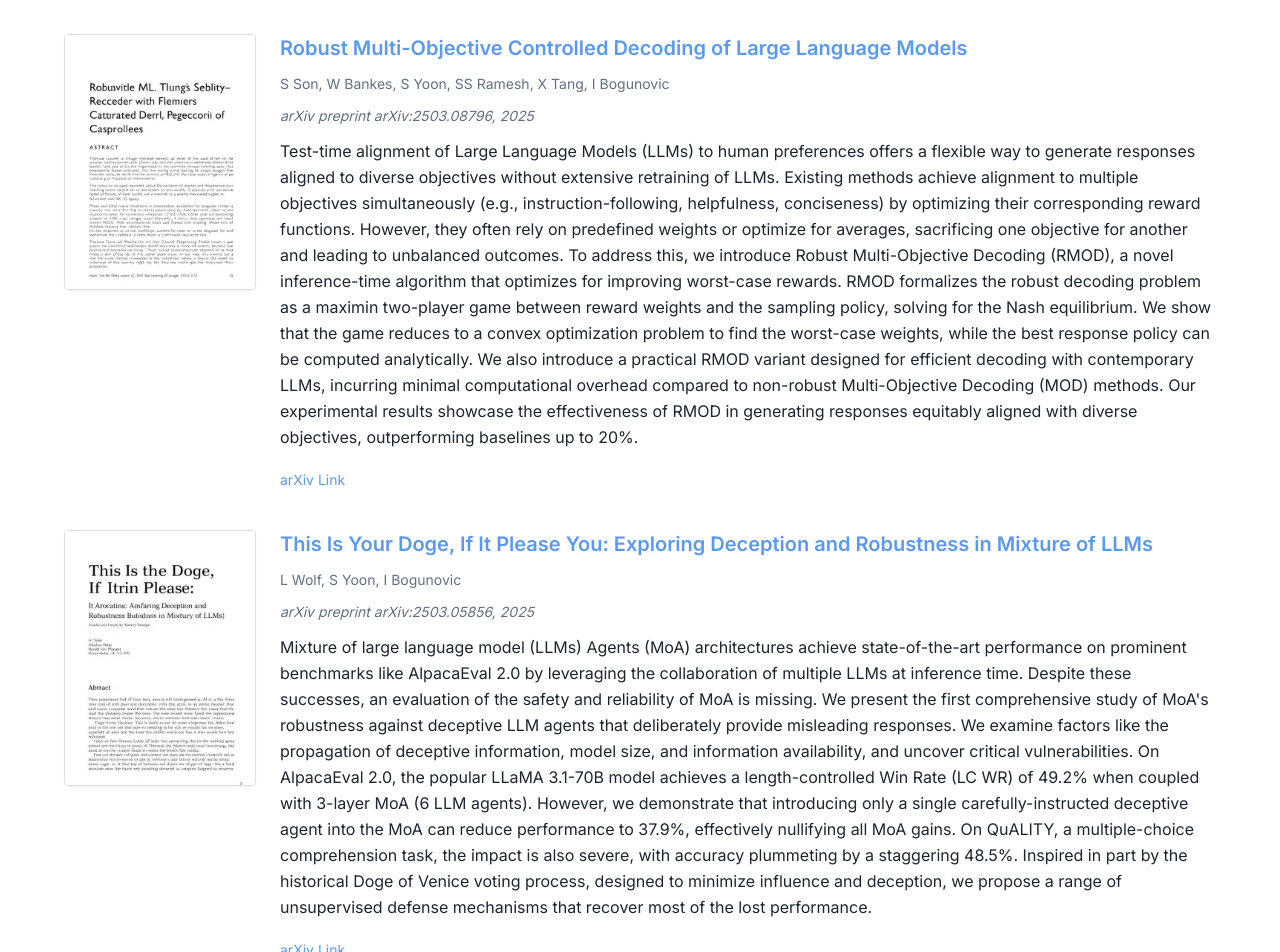
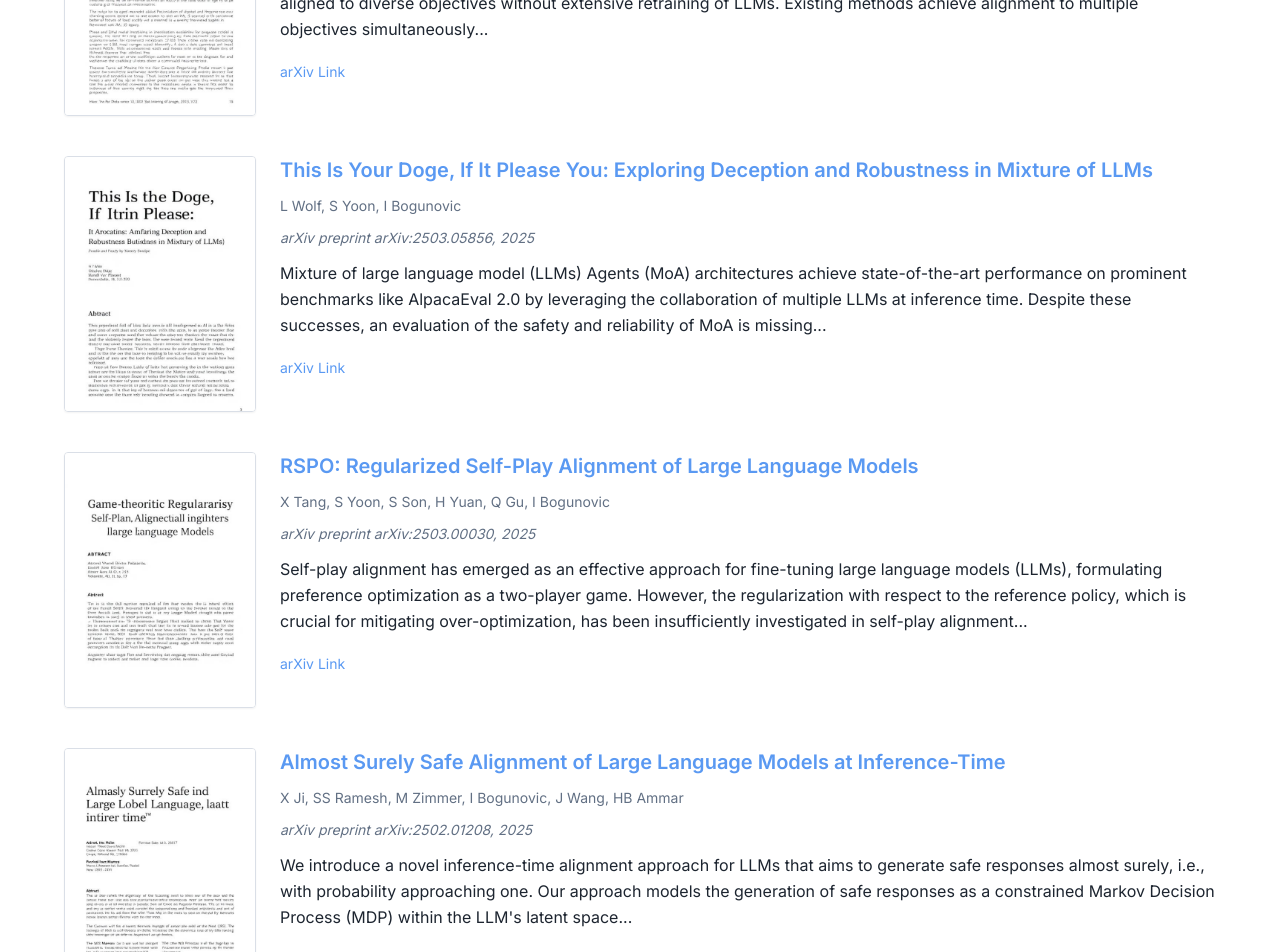
Before and after one commit to ilijabogunovic/rhine-ai, a React (Vite) app: page /publications in a window 1280 px wide. Shown: the part 780-1732 px from the top of the page. Built offline with nearby package versions, Linux system fonts and the light colour scheme.

Commit message:
Update publication abstracts
Reverted abstracts to thumbnail size, as full abstracts are no longer required.

```diff
--- a/src/pages/Publications.tsx
+++ b/src/pages/Publications.tsx
@@ -15,7 +15,7 @@ const publications = [
     venue: "arXiv preprint arXiv:2507.08838",
     type: "Preprint",
     arxivLink: "https://arxiv.org/abs/2507.08838",
-    abstract: "Improving the reasoning capabilities of diffusion-based large language models (dLLMs) through reinforcement learning (RL) remains an open problem. The intractability of dLLMs likelihood function necessitates approximating the current, old, and reference policy likelihoods at each policy optimization step. This reliance introduces additional computational overhead and lead to potentially large bias -- particularly when approximation errors occur in the denominator of policy ratios used for importance sampling. To mitigate these issues, we introduce wd1, a novel policy optimization approach that reformulates the objective as a weighted likelihood, requiring only a single approximation for the current parametrized policy likelihood. Experiments on widely used reasoning benchmarks demonstrate that wd1, without supervised fine-tuning (SFT) or any supervised data, outperforms existing RL methods for dLLMs, achieving up to 16% higher accuracy. wd1 delivers additional computational gains, including reduced training time and fewer function evaluations (NFEs) per gradient step. These findings, combined with the simplicity of method's implementation and R1-Zero-like training (no SFT), position wd1 as a more effective and efficient method for applying RL to dLLMs reasoning.",
+    abstract: "Improving the reasoning capabilities of diffusion-based large language models (dLLMs) through reinforcement learning (RL) remains an open problem. The intractability of dLLMs likelihood function necessitates approximating the current, old, and reference policy likelihoods at each policy optimization step...",
     thumbnail: paperThumbnail1
   },
   {
@@ -25,7 +25,7 @@ const publications = [
     venue: "arXiv preprint arXiv:2503.08796",
     type: "Preprint",
     arxivLink: "https://arxiv.org/abs/2503.08796",
-    abstract: "Test-time alignment of Large Language Models (LLMs) to human preferences offers a flexible way to generate responses aligned to diverse objectives without extensive retraining of LLMs. Existing methods achieve alignment to multiple objectives simultaneously (e.g., instruction-following, helpfulness, conciseness) by optimizing their corresponding reward functions. However, they often rely on predefined weights or optimize for averages, sacrificing one objective for another and leading to unbalanced outcomes. To address this, we introduce Robust Multi-Objective Decoding (RMOD), a novel inference-time algorithm that optimizes for improving worst-case rewards. RMOD formalizes the robust decoding problem as a maximin two-player game between reward weights and the sampling policy, solving for the Nash equilibrium. We show that the game reduces to a convex optimization problem to find the worst-case weights, while the best response policy can be computed analytically. We also introduce a practical RMOD variant designed for efficient decoding with contemporary LLMs, incurring minimal computational overhead compared to non-robust Multi-Objective Decoding (MOD) methods. Our experimental results showcase the effectiveness of RMOD in generating responses equitably aligned with diverse objectives, outperforming baselines up to 20%.",
+    abstract: "Test-time alignment of Large Language Models (LLMs) to human preferences offers a flexible way to generate responses aligned to diverse objectives without extensive retraining of LLMs. Existing methods achieve alignment to multiple objectives simultaneously...",
     thumbnail: paperThumbnail2
   },
   {
@@ -35,7 +35,7 @@ const publications = [
     venue: "arXiv preprint arXiv:2503.05856",
     type: "Preprint",
     arxivLink: "https://arxiv.org/abs/2503.05856",
-    abstract: "Mixture of large language model (LLMs) Agents (MoA) architectures achieve state-of-the-art performance on prominent benchmarks like AlpacaEval 2.0 by leveraging the collaboration of multiple LLMs at inference time. Despite these successes, an evaluation of the safety and reliability of MoA is missing. We present the first comprehensive study of MoA's robustness against deceptive LLM agents that deliberately provide misleading responses. We examine factors like the propagation of deceptive information, model size, and information availability, and uncover critical vulnerabilities. On AlpacaEval 2.0, the popular LLaMA 3.1-70B model achieves a length-controlled Win Rate (LC WR) of 49.2% when coupled with 3-layer MoA (6 LLM agents). However, we demonstrate that introducing only a single carefully-instructed deceptive agent into the MoA can reduce performance to 37.9%, effectively nullifying all MoA gains. On QuALITY, a multiple-choice comprehension task, the impact is also severe, with accuracy plummeting by a staggering 48.5%. Inspired in part by the historical Doge of Venice voting process, designed to minimize influence and deception, we propose a range of unsupervised defense mechanisms that recover most of the lost performance.",
+    abstract: "Mixture of large language model (LLMs) Agents (MoA) architectures achieve state-of-the-art performance on prominent benchmarks like AlpacaEval 2.0 by leveraging the collaboration of multiple LLMs at inference time. Despite these successes, an evaluation of the safety and reliability of MoA is missing...",
     thumbnail: paperThumbnail3
   },
   {
@@ -45,7 +45,7 @@ const publications = [
     venue: "arXiv preprint arXiv:2503.00030",
     type: "Preprint",
     arxivLink: "https://arxiv.org/abs/2503.00030",
-    abstract: "Self-play alignment has emerged as an effective approach for fine-tuning large language models (LLMs), formulating preference optimization as a two-player game. However, the regularization with respect to the reference policy, which is crucial for mitigating over-optimization, has been insufficiently investigated in self-play alignment. To study the impact of different regularization strategies, we propose Regularized Self-Play Policy Optimization (RSPO), a general and modular framework that unifies prior methods and enables simple plug-and-play integration of various regularizers, meanwhile preserving convergence to Nash equilibrium of the corresponding regularized game. Our empirical study involving over 120 fine-tuned Mistral-7B-Instruct models reveals that forward KL divergence regularization reduces response length, whereas reverse KL divergence markedly improves raw win rates. Crucially, RSPO regularized with a linear combination of forward and reverse KL divergence significantly boosts the length-controlled win rate on AlpacaEval-2 from 28.5% (unregularized self-play, SPPO) to 35.4%, and consistently demonstrates superior performance on Arena-Hard, MT-Bench, ArmoRM scores, and response diversity. Combining simplicity, convergence guarantees, and significant empirical gains, RSPO offers a strong foundation for exploring regularized self-play in language model alignment.",
+    abstract: "Self-play alignment has emerged as an effective approach for fine-tuning large language models (LLMs), formulating preference optimization as a two-player game. However, the regularization with respect to the reference policy, which is crucial for mitigating over-optimization, has been insufficiently investigated in self-play alignment...",
     thumbnail: paperThumbnail4
   },
   {
@@ -55,7 +55,7 @@ const publications = [
     venue: "arXiv preprint arXiv:2502.01208",
     type: "Preprint",
     arxivLink: "https://arxiv.org/abs/2502.01208",
-    abstract: "We introduce a novel inference-time alignment approach for LLMs that aims to generate safe responses almost surely, i.e., with probability approaching one. Our approach models the generation of safe responses as a constrained Markov Decision Process (MDP) within the LLM's latent space. We augment a safety state that tracks the evolution of safety constraints and dynamically penalize unsafe generations to ensure the generation of safe responses. Consequently, we demonstrate formal safety guarantees w.r.t. the given cost model upon solving the MDP in the latent space with sufficiently large penalties. Building on this foundation, we propose InferenceGuard, a practical implementation that safely aligns LLMs without modifying the model weights. Empirically, we demonstrate that InferenceGuard effectively balances safety and task performance, outperforming existing inference-time alignment methods in generating safe and aligned responses. Our findings contribute to the advancement of safer LLM deployment through alignment at inference-time, thus presenting a promising alternative to resource-intensive, overfitting-prone alignment techniques like RLHF.",
+    abstract: "We introduce a novel inference-time alignment approach for LLMs that aims to generate safe responses almost surely, i.e., with probability approaching one. Our approach models the generation of safe responses as a constrained Markov Decision Process (MDP) within the LLM's latent space...",
     thumbnail: paperThumbnail5
   }
 ];
```
